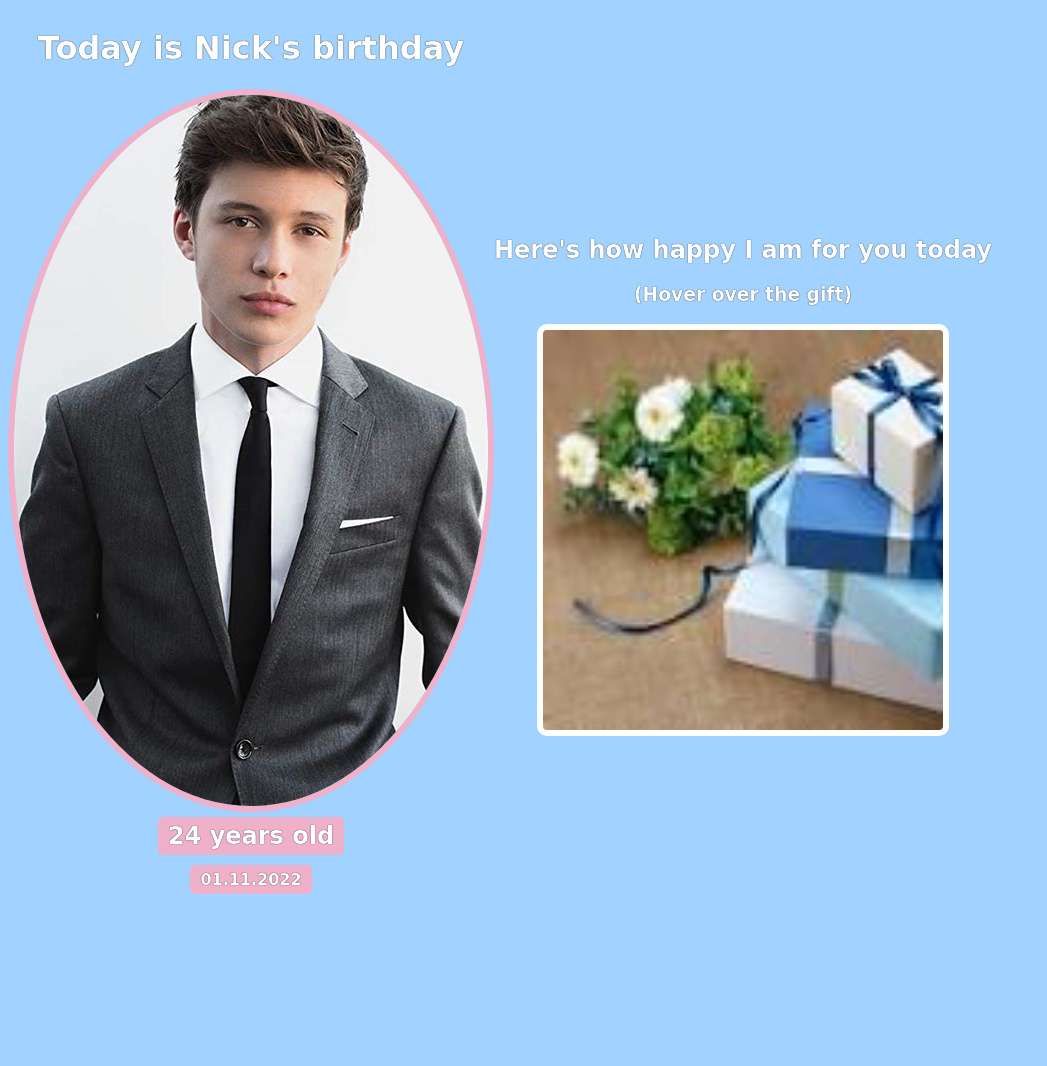
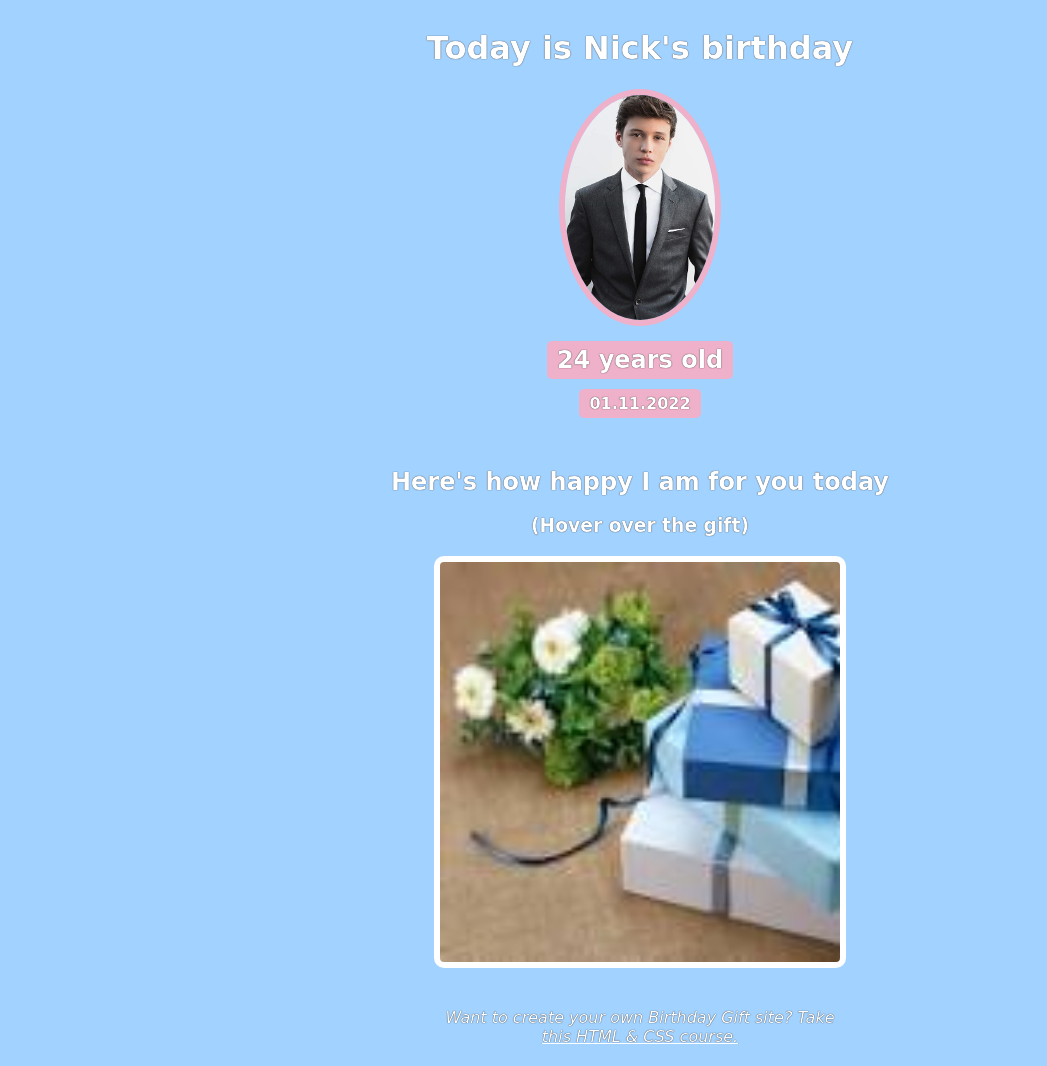
Before and after one commit to nyquil24/flameHTML-CSS, a plain HTML site: page card/index.html in a window 1280 px wide. Shown: the whole page, without its empty margins (0-1047 px from the left). Before the commit the page ends 902 px from the top, so only its background shows below. Drawn offline with Linux system fonts and the light colour scheme.

Commit message:
bug fixes

```diff
--- a/card/index.html
+++ b/card/index.html
@@ -20,5 +20,10 @@
             <div class="gift-img"></div>
         </div>
 
+        <p id="footer">Want to create your own Birthday Gift site? Take
+            <a href="https://scrimba.com/learn/htmlandcss" target="_blank">
+                this HTML & CSS course.
+        </p>
+
     </body>
 </html>
--- a/card/styles.css
+++ b/card/styles.css
@@ -3,15 +3,16 @@ body{
     font-family: 'happy Monkey', cursive;
     background: #a2d2ff;
     color: #ffffff;
-    display: flex;
+    /* display: flex;
     flex-direction: columns;
-    align-items: center;
+    align-items: center;  */
 }
 
 #bff-img {
-    width: 150;
+    width: 150px;
     border-radius: 50%;
     border: 6px solid #EFB0C9;
+    margin-bottom: 10px;
 }
 
 h1, h2, h3, h4, p {
@@ -43,7 +44,7 @@ h1, h2, h3, h4, p {
 }
 
 .gift-title{
-    margin-bottom: 10;
+    margin-bottom: 10px;
 }
 
 .gift-hint{
@@ -51,7 +52,7 @@ h1, h2, h3, h4, p {
 }
 
 .gift-img{
-    margin: 0 auto;
+    margin: 20px auto;
     width: 400px;
     height: 400px;
     border: 6px solid white;
@@ -63,3 +64,14 @@ h1, h2, h3, h4, p {
 .gift-img:hover{
     background-image: url("giphy.jpg");
 }
+
+#footer{
+    font-style: italic;
+    width: 400px;
+    margin: 40px auto 20px;
+
+}
+
+a{
+    color: white;
+}
```
